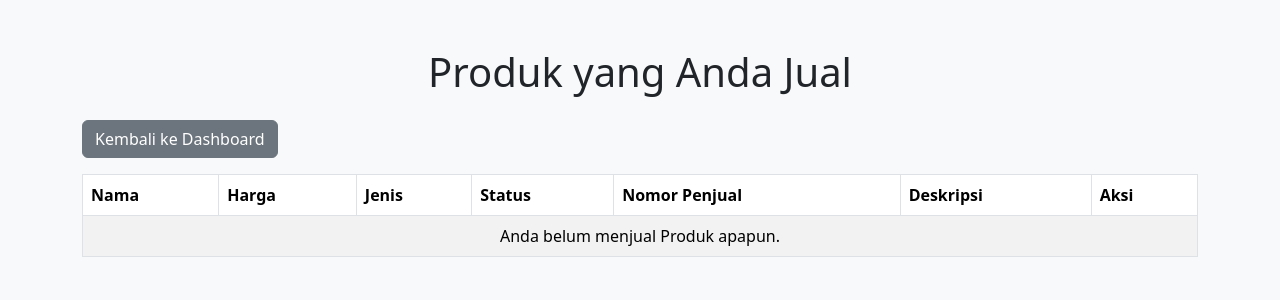
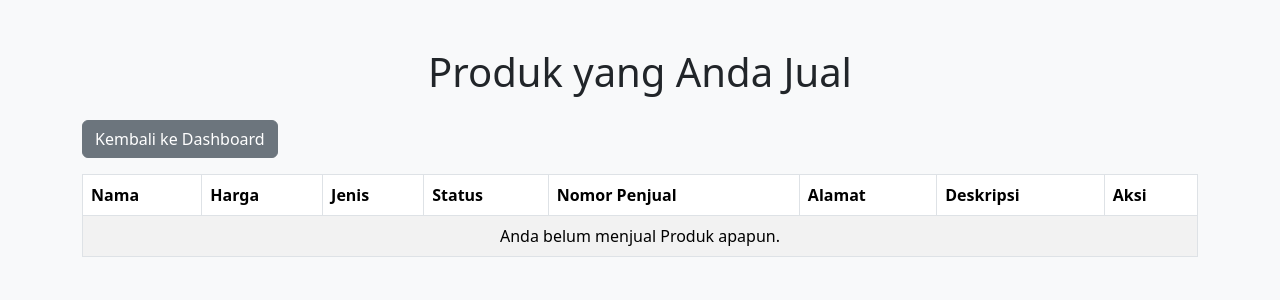
Before and after one commit to AndreasTopuh/caridana, a PHP site: page /app/view/produk_saya.php in a window 1280 px wide. Shown: the top 300 px of the page. Run offline with PHP 8.4, Linux system fonts and the light colour scheme; the visitor is signed in with stand-in values (Sample User, id 1); data that the repository does not hold is empty.

Commit message:
adding the alamat pad aproduk

```diff
--- a/app/view/produk_saya.php
+++ b/app/view/produk_saya.php
@@ -45,6 +45,7 @@ if ($_SERVER['REQUEST_METHOD'] === 'POST' && isset($_POST['update_produk'])) {
                     <th>Jenis</th>
                     <th>Status</th>
                     <th>Nomor Penjual</th>
+                    <th>Alamat</th> <!-- Menambahkan kolom Alamat -->
                     <th>Deskripsi</th>
                     <th>Aksi</th>
                 </tr>
@@ -61,9 +62,9 @@ if ($_SERVER['REQUEST_METHOD'] === 'POST' && isset($_POST['update_produk'])) {
 
                             <td><?= htmlspecialchars($produk['status']); ?></td>
 
-                            <td><?= htmlspecialchars($produk['alamat']); ?></td>
+                            <td><?= htmlspecialchars($produk['nomor_penjual']); ?></td>
 
-                            <td><?= htmlspecialchars($produk['nomor_penjual']); ?></td>
+                            <td><?= htmlspecialchars($produk['alamat']); ?></td> <!-- Menampilkan alamat -->
 
                             <td><?= htmlspecialchars($produk['deskripsi']); ?></td>
 
```
